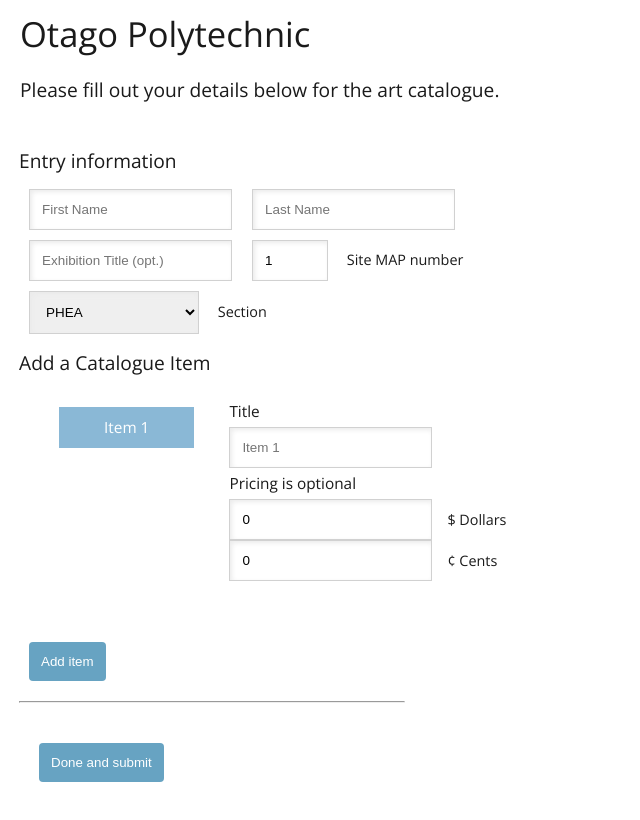
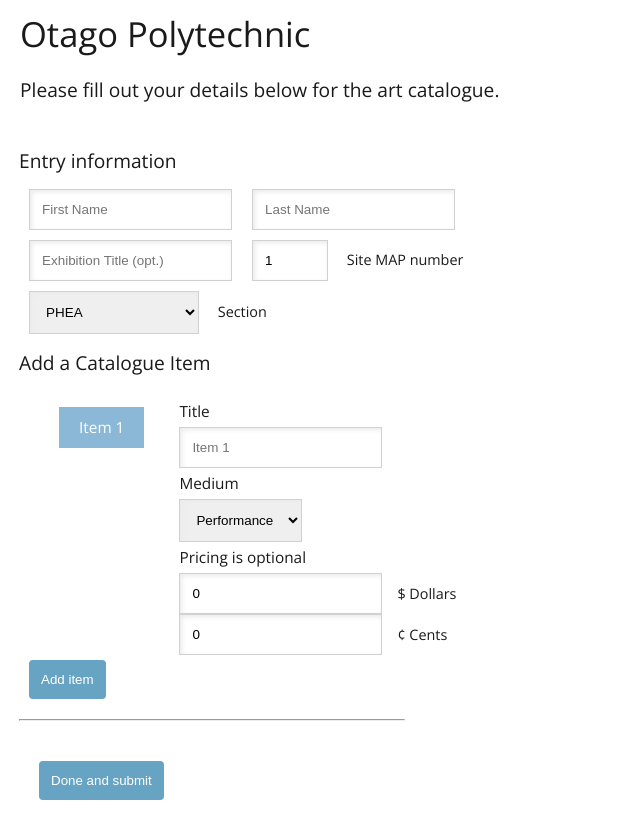
Before and after one commit to izzymg/artcatalogue, a Vue app in the folder client/: page / in a window 1280 px wide. Shown: the whole page, without its empty margins (0-640 px from the left). Built offline with nearby package versions, Linux system fonts and the light colour scheme; no server answers.

Commit message:
Added medium to SQL and form

```diff
--- a/client/src/components/ArtForm.vue
+++ b/client/src/components/ArtForm.vue
@@ -25,22 +25,20 @@
       <div class="catalogue-items-wrapper">
         <ul class="catalogue-item-list">
           <li
-            v-for="i in ciForms"
-            :key="i.id"
-            @click.stop="selectedCiForm = i.id"
-            :class="{ selected: i.id == selectedCiForm }"
-          > Item {{ i.id }}
-          </li>
+            v-for="item in items"
+            :key="item.id"
+            @click.stop="selectedItem = item.id"
+            :class="{ selected: item.id == selectedItem }"> Item {{ item.id }} </li>
         </ul>
         <CatalogueItem
-          v-for="i in ciForms"
-          :key="i.id"
-          :id="i.id"
-          :hidden="selectedCiForm !== i.id"
+          v-for="item in items"
+          :key="item.id"
+          :id="item.id"
+          :hidden="selectedItem !== item.id"
         >
         </CatalogueItem>
       </div>
-      <input type="submit" @click.stop.prevent="addCiForm" class="add-item-btn" value="Add item">
+      <input type="submit" @click.stop.prevent="addItem" class="add-item-btn" value="Add item">
       <hr>
       <div class="submit-wrapper">
         <input type="submit" value="Done and submit" @click.stop.prevent="onSubmit">
@@ -68,7 +66,7 @@
         section: "PHEA",
         siteMap: 1,
       },
-      selectedCiForm: 1,
+      selectedItem: 1,
     };
   },
   computed: {
@@ -76,8 +74,8 @@
     siteMapNumber() {
       return this.formData.siteMap;
     },
-    ciForms() {
-      return this.$store.getters.catalogueItems;
+    items() {
+      return this.$store.getters.items;
     }
   },
   watch: {
@@ -91,18 +89,18 @@
     },
   },
   methods: {
-    addCiForm() {
+    addItem() {
       this.$store.commit("add");
     },
     async onSubmit() {
       this.message = "Submitting...";
       try {
-        const catalogueItems = this.$store.getters.catalogueItems;
+        const items = this.$store.getters.items;
 
         // Mix in items with rest of form data and submit
         const res = await repo.submitForm({
           ...this.formData,
-          items: catalogueItems,
+          items: items,
         });
         this.message = res.data.message;
 
@@ -134,10 +132,6 @@
     text-align: center;
   }
 
-  .selected-ci-text {
-    font-size: 0.8em;
-  }
-
   input, select {
     margin-left: 10px;
     margin-right: 10px;
@@ -165,7 +159,7 @@
       font-size: 0.8em;
       list-style: none;
       li {
-        padding: 10px 45px;
+        padding: 10px 20px;
         background: hsl(0, 0%, 96%);
         cursor: pointer;
         &.selected {
--- a/client/src/components/CatalogueItem.vue
+++ b/client/src/components/CatalogueItem.vue
@@ -2,11 +2,18 @@
   <div class="catalogue-item">
     <transition name="fade">
       <form class="catalogue-item-form">
-        <label class="title-desc"> Title </label>
+        <label class="desc"> Title </label>
         <div class="title-wrapper">
           <input type="text" required v-model="item.title" :placeholder="itemPlaceholder" @input="updateState">
         </div>
-        <label class="pricing-desc"> Pricing is optional </label>
+        <label class="desc"> Medium </label>
+        <div class="medium-wrapper">
+          <select required v-model="item.medium" @change="updateState">
+            <option value="Performance">Performance</option>
+            <option value="Digital file">Digital file</option>
+          </select>
+        </div>
+        <label class="desc"> Pricing is optional </label>
         <div class="dollars-wrapper">
           <input v-model="item.dollars" type="number" placeholder="Dollars">
           <label class="little-label">$ Dollars</label>
@@ -27,6 +34,7 @@
     return {
       item: {
         title: null,
+        medium: "Performance",
         dollars: 0,
         cents: 0,
       },
@@ -43,6 +51,7 @@
       this.$store.commit("update", {
         id: this.id,
         title: this.item.title,
+        medium: this.item.medium,
         value: this.value,
       });
     }
@@ -99,7 +108,7 @@
       }
     }
 
-    .pricing-desc, .title-desc {
+    .desc {
       font-size: 0.8em;
       margin: 5px 10px;
     }
--- a/client/src/store.js
+++ b/client/src/store.js
@@ -5,7 +5,7 @@
 
 export default new Vuex.Store({
   state: {
-    catalogueItems: [
+    items: [
       {
         title: null,
         value: 0,
@@ -15,27 +15,27 @@
   },
   mutations: {
     add(state) {
-      state.catalogueItems.push({
+      state.items.push({
         title: null,
         value: 0,
-        id: state.catalogueItems.length + 1,
+        id: state.items.length + 1,
       });
     },
     update(state, payload) {
-      state.catalogueItems.forEach((item, index) => {
+      state.items.forEach((item, index) => {
         if(item.id == payload.id) {
           // Replace item's ID with new payload data.
-          state.catalogueItems[index] = payload;
+          state.items[index] = payload;
         }
       });
     }
   },
   getters: {
-    catalogueItems: state => {
-      return state.catalogueItems;
+    items: state => {
+      return state.items;
     },
     item: (state) => (id) => {
-      return state.catalogueItems.find(item => item.id == id);
+      return state.items.find(item => item.id == id);
     },
   }
 })
```
Also changed, not shown: 1 other file (tests, documents, lock files or other folders).
